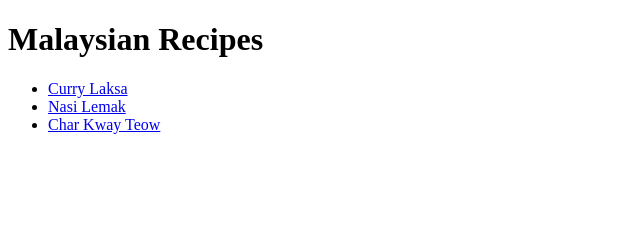
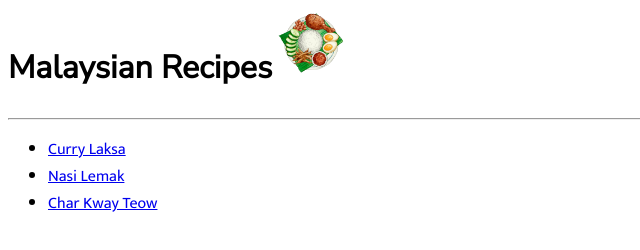
Before and after one commit to zher-min/malaysian-recipes, a plain HTML site: page index.html in a window 1280 px wide. Shown: the whole page, without its empty margins (0-640 px from the left). Drawn offline with Linux system fonts and the light colour scheme.

Commit message:
Add font and styles to the homepage

```diff
--- a/index.html
+++ b/index.html
@@ -3,9 +3,18 @@
     <head>
         <meta charset="utf-8">
         <title>Malaysian Recipes</title>
+        <link rel="stylesheet" href="styles.css">
+        <link rel="preconnect" href="https://fonts.googleapis.com">
+        <link rel="preconnect" href="https://fonts.gstatic.com" crossorigin>
+        <link href="https://fonts.googleapis.com/css2?family=Mukta&family=Nunito+Sans&display=swap" rel="stylesheet">
     </head>
     <body>
-        <h1>Malaysian Recipes</h1>
+        <div class="header">
+            <h1 class="pagetitle" style="display:inline-block">Malaysian Recipes</h1>
+            <img src="./images/nasilemak.png" alt="Nasi Lemak square icon" width="70">
+        </div>
+
+        <hr>
         <ul>
         <li><a href="recipes/curry-laksa.html">Curry Laksa</a></li>
         <li><a href="recipes/nasi-lemak.html">Nasi Lemak</a></li>
```
